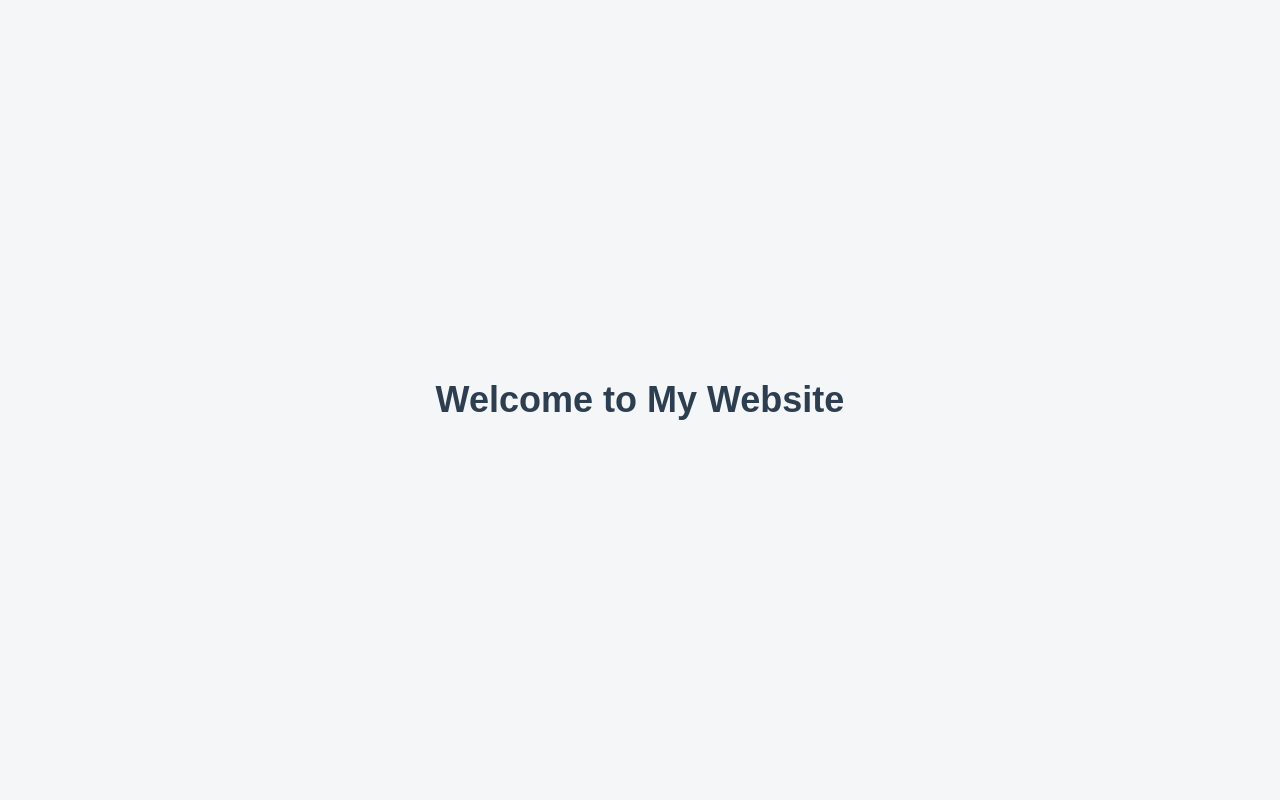
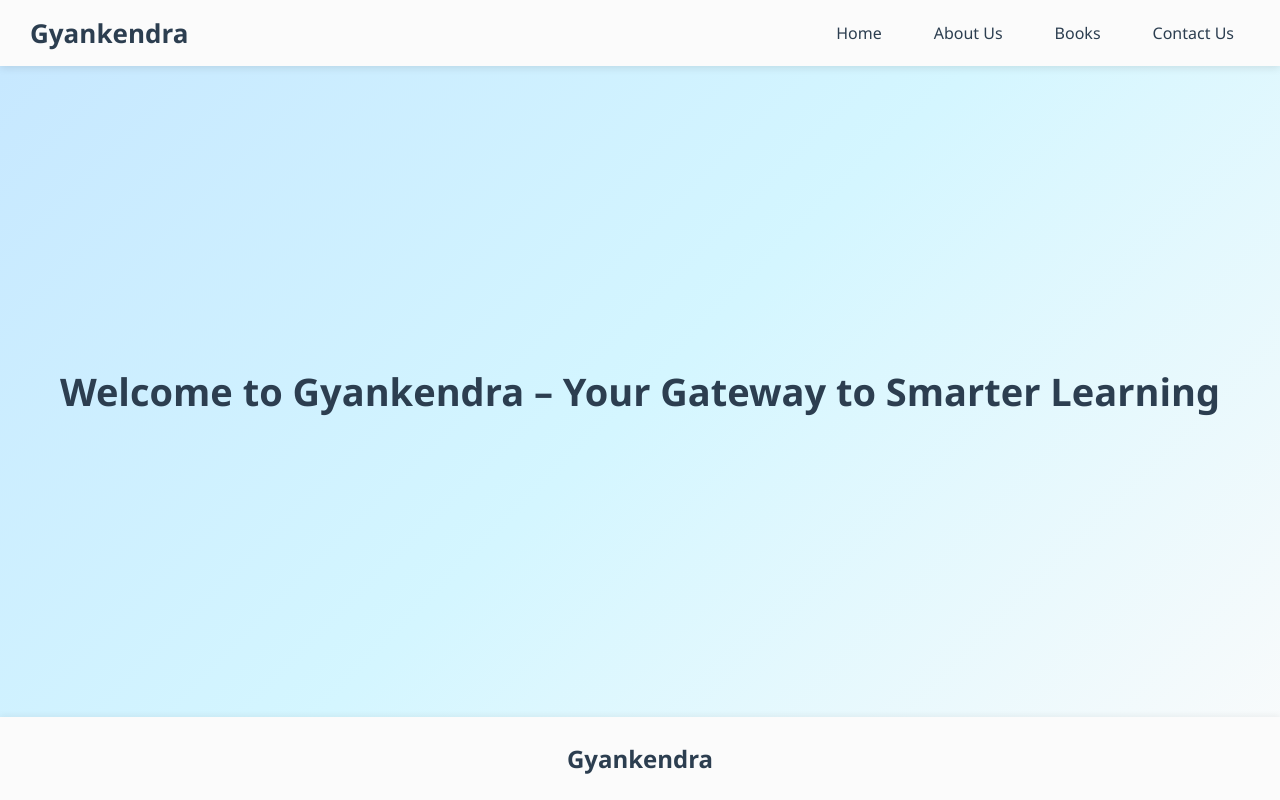
Before and after one commit to GyaanKendra/Repository, a plain HTML site: page index.html in a window 1280 px wide. Drawn offline with Linux system fonts and the light colour scheme.

Commit message:
Update index.html

```diff
--- a/index.html
+++ b/index.html
@@ -1,27 +1,142 @@
 <!DOCTYPE html>
 <html lang="en">
 <head>
-  <meta charset="UTF-8">
-  <meta name="viewport" content="width=device-width, initial-scale=1">
-  <title>Welcome to My Website</title>
+  <meta charset="UTF-8" />
+  <meta name="viewport" content="width=device-width, initial-scale=1" />
+  <title>Gyankendra</title>
   <style>
-    body {
-      font-family: Arial, sans-serif;
-      background-color: #f4f6f8;
+    * {
       margin: 0;
       padding: 0;
+      box-sizing: border-box;
+    }
+
+    :root {
+      --c1: #c6e7ff;  /* light blue */
+      --c2: #d4f6ff;  /* pale cyan */
+      --c3: #fbfbfb;  /* light gray/white */
+      --c4: #ffddae;  /* soft peach */
+      --text: #2c3e50;
+    }
+
+    body {
+      font-family: 'Segoe UI', sans-serif;
+      background: linear-gradient(135deg, var(--c1), var(--c2), var(--c3));
+      color: var(--text);
+      display: flex;
+      flex-direction: column;
+      min-height: 100vh;
+    }
+
+    nav {
+      background-color: var(--c3);
+      padding: 15px 30px;
+      display: flex;
+      justify-content: space-between;
+      align-items: center;
+      flex-wrap: wrap;
+      box-shadow: 0 2px 8px rgba(0, 0, 0, 0.1);
+      position: sticky;
+      top: 0;
+      z-index: 999;
+    }
+
+    .logo {
+      font-size: 26px;
+      font-weight: bold;
+      color: var(--text);
+    }
+
+    nav ul {
+      list-style: none;
+      display: flex;
+      gap: 20px;
+    }
+
+    nav ul li a {
+      color: var(--text);
+      text-decoration: none;
+      font-weight: 500;
+      padding: 8px 16px;
+      border-radius: 20px;
+      transition: background-color 0.3s, color 0.3s;
+    }
+
+    nav ul li a:hover {
+      background-color: var(--c4);
+      color: var(--text);
+      box-shadow: 0 2px 6px rgba(0, 0, 0, 0.15);
+    }
+
+    .content {
+      flex: 1;
       display: flex;
       justify-content: center;
       align-items: center;
-      height: 100vh;
+      text-align: center;
+      padding: 60px 20px;
     }
-    h1 {
-      color: #2c3e50;
-      font-size: 36px;
+
+    .content h1 {
+      font-size: 38px;
+      color: var(--text);
+      line-height: 1.4;
+    }
+
+    footer {
+      background-color: var(--c3);
+      text-align: center;
+      padding: 25px 10px;
+      box-shadow: 0 -2px 6px rgba(0, 0, 0, 0.05);
+    }
+
+    footer h2 {
+      font-size: 24px;
+      color: var(--text);
+      font-weight: bold;
+    }
+
+    @media (max-width: 768px) {
+      nav {
+        flex-direction: column;
+        align-items: flex-start;
+      }
+      nav ul {
+        flex-direction: column;
+        gap: 12px;
+        margin-top: 10px;
+      }
+      .content h1 {
+        font-size: 28px;
+      }
+      footer h2 {
+        font-size: 20px;
+      }
     }
   </style>
 </head>
 <body>
-  <h1>Welcome to My Website</h1>
+
+  <!-- Navbar -->
+  <nav>
+    <div class="logo">Gyankendra</div>
+    <ul>
+      <li><a href="#">Home</a></li>
+      <li><a href="#">About Us</a></li>
+      <li><a href="#">Books</a></li>
+      <li><a href="#">Contact Us</a></li>
+    </ul>
+  </nav>
+
+  <!-- Content -->
+  <div class="content">
+    <h1>Welcome to Gyankendra – Your Gateway to Smarter Learning</h1>
+  </div>
+
+  <!-- Footer -->
+  <footer>
+    <h2>Gyankendra</h2>
+  </footer>
+
 </body>
 </html>
```
